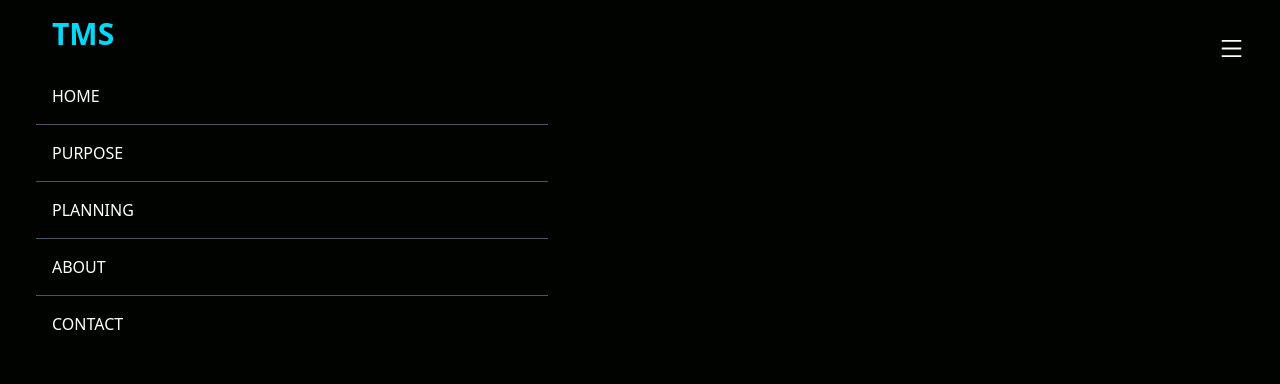
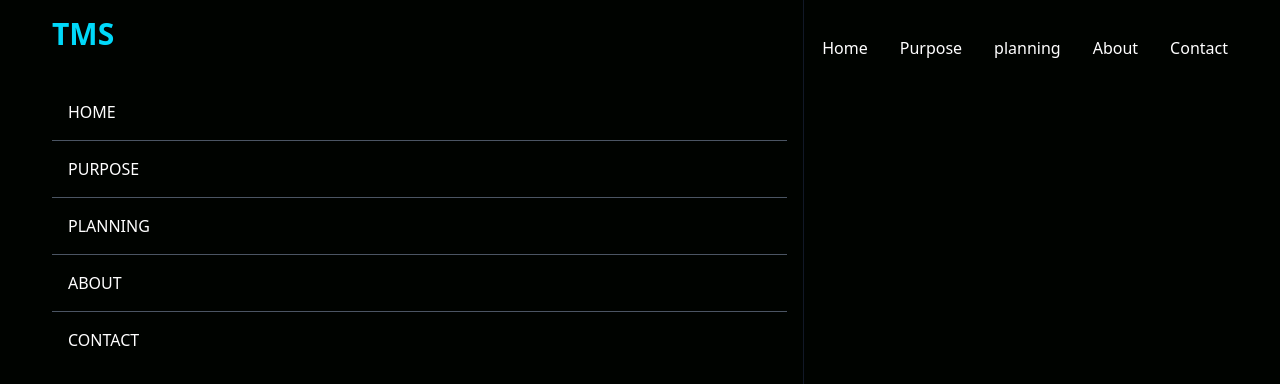
Before and after one commit to lamamanik/tmshomepgg, a React (Vite) app: page / in a window 1280 px wide. Shown: the top 384 px of the page. Built offline with nearby package versions, Linux system fonts and the light colour scheme.

Commit message:
Update Nabvar.jsx
navbar complete

```diff
--- a/src/components/Nabvar.jsx
+++ b/src/components/Nabvar.jsx
@@ -1,19 +1,17 @@
 import React, { useState } from "react";
 import { AiOutlineClose, AiOutlineMenu } from "react-icons/ai";
 
-// const Navbar = () => {
-//   const [nav, setNav] = useState[false];
+const Navbar = () => {
+  const [nav, setNav] = useState(false);
 
-//   const handlenav = () => {
-//     setNav(!nav);
-//   };
-// };
+  const handleNav = () => {
+    setNav(!nav);
+  };
 
-const Navbar = () => {
   return (
     <div className=" flex justify-between items-center h-24 max-w-[1240px] mx-auto px-4 text-white">
       <h1 className="w-full text-3xl font-bold text-[#00d9fa]">TMS</h1>
-      <ul className="flex hidden">
+      <ul className="hidden md:flex">
         <li className="p-4">Home</li>
         <li className="p-4">Purpose</li>
         <li className="p-4">planning</li>
@@ -21,14 +19,20 @@ const Navbar = () => {
         <li className="p-4">Contact</li>
       </ul>
 
-      <div>
-        <AiOutlineMenu size={25} />
+      <div onClick={handleNav} className="block md:hidden">
+        {!nav ? <AiOutlineClose size={25} /> : <AiOutlineMenu size={25} />}
       </div>
 
-      <div className="fixed left-o top-0 w-[40%] border-r-gray-400 bg-[#000300]">
+      <div
+        className={
+          !nav
+            ? "fixed left-o top-0 w-[60%] h-full border-r border-r-gray-900 bg-[#000300]  ease-in-out duration-00"
+            : "fixed left-[-100%]"
+        }
+      >
         <h1 className="w-full text-3xl m-4 font-bold text-[#00d9fa]">TMS</h1>
 
-        <ul className=" uppercase">
+        <ul className="uppercase p-4">
           <li className="p-4 border-b border-gray-600">Home</li>
           <li className="p-4 border-b border-gray-600">Purpose</li>
           <li className="p-4 border-b border-gray-600">Planning</li>
```
